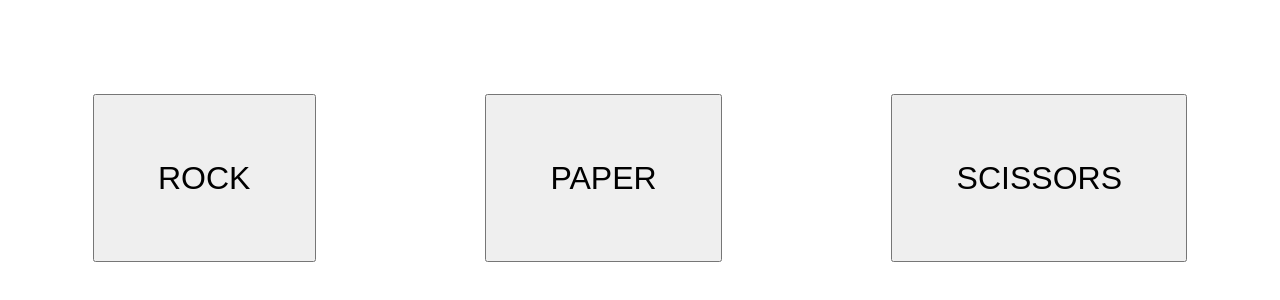
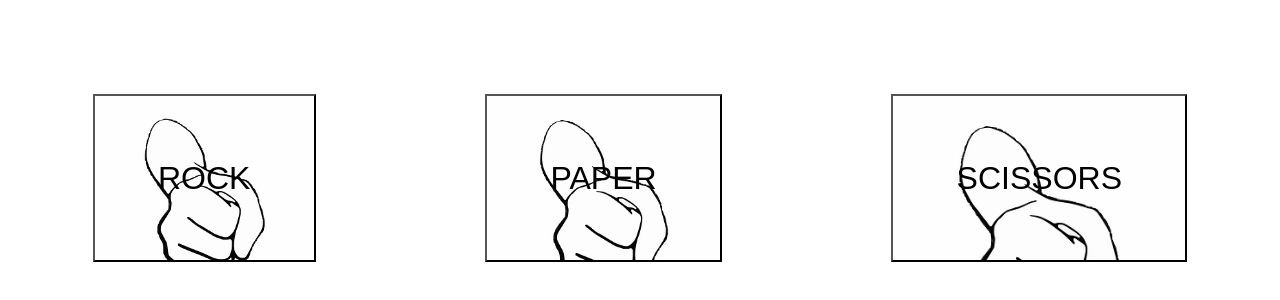
Before and after one commit to theleanbow/RPS, a plain HTML site: page index.html in a window 1280 px wide. Shown: the part 110-410 px from the top of the page. Drawn offline with Linux system fonts and the light colour scheme.

Commit message:
Add images

```diff
--- a/index.html
+++ b/index.html
@@ -11,7 +11,7 @@
     <div class="container">
       <button class="buttons rock">Rock</button>
       <button class="buttons paper">Paper</button>
-      <button class="buttons scissor">Scissors</button>
+      <button class="buttons scissors">Scissors</button>
     </div>
     <div class="score"></div>
     <script src="script.js"></script>
--- a/style.css
+++ b/style.css
@@ -5,8 +5,24 @@
 }
 .container {
   height: 70vh;}
-.buttons, .score {
-  padding: 5%;
-  font-size: 2em;
-  text-transform: uppercase;
+  .buttons, .score {
+    padding: 5%;
+    font-size: 2em;
+    text-transform: uppercase;
+  }
+
+  .buttons{
+  background-size: cover;
 }
+
+.rock{
+  background-image: url("images/rock.png");
+}
+
+.paper{
+  background-image: url("images/rock.png");
+}
+
+.scissors{
+  background-image: url("images/rock.png");
+}
```
Also changed, not shown: images/game.webp (added), images/paper.png (added), images/rock.png (added), images/scissors.png (added).
